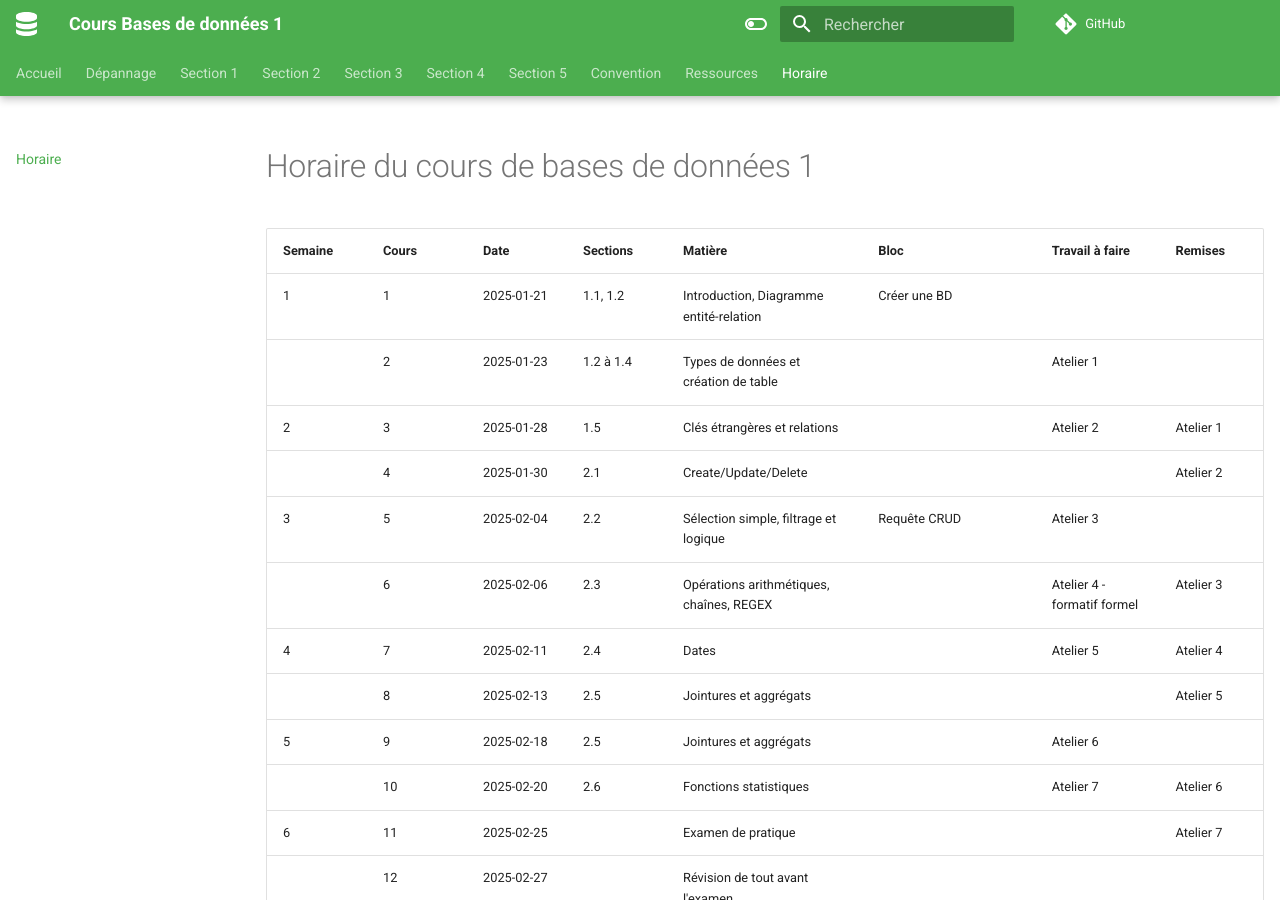
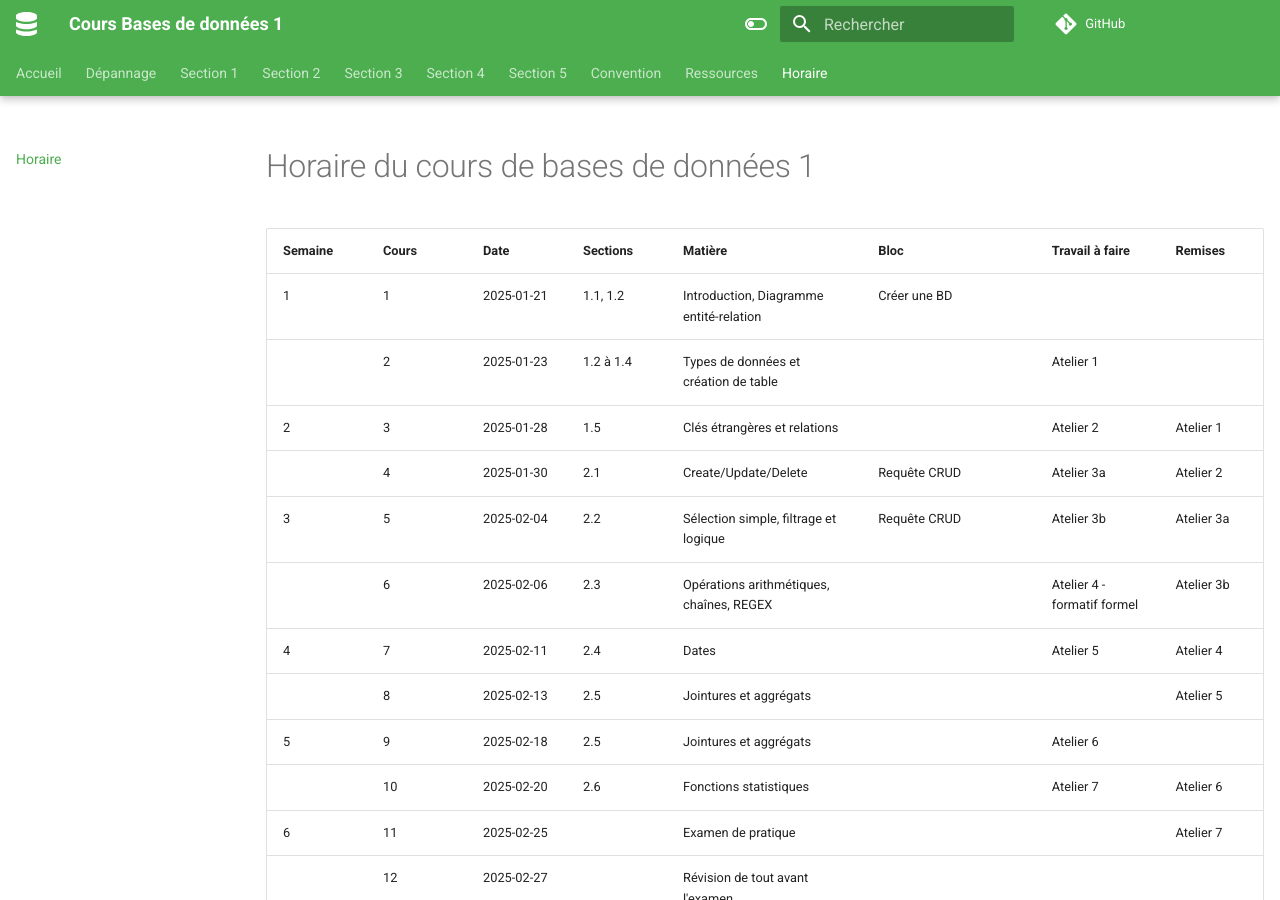
Before and after one commit to cegepvictoetienne/bd1, an MkDocs documentation site: the page built from docs/horaire.md, in a window 1280 px wide and 900 px high. Built offline with MkDocs 1.6.1 and Material for MkDocs 9.7.7, drawn with Linux system fonts in a browser that asks for light colours; comment, search, counter and statistics services are not loaded.

Commit message:
ajout atelier 3a et 3b

```diff
--- a/docs/horaire.md
+++ b/docs/horaire.md
@@ -4,9 +4,9 @@
 1|1|2025-01-21| 1.1, 1.2 | Introduction, Diagramme entité-relation | Créer une BD | |
  |2|2025-01-23| 1.2 à 1.4 | Types de données et création de table | | Atelier 1 |
 2|3|2025-01-28|1.5| Clés étrangères et relations | | Atelier 2 | Atelier 1
- |4|2025-01-30|2.1| Create/Update/Delete | | | Atelier 2
-3|5|2025-02-04|2.2| Sélection simple, filtrage et logique | Requête CRUD | Atelier 3 |
- |6|2025-02-06|2.3| Opérations arithmétiques, chaînes, REGEX | | Atelier 4 - formatif formel | Atelier 3
+ |4|2025-01-30|2.1| Create/Update/Delete | Requête CRUD | Atelier 3a| Atelier 2
+3|5|2025-02-04|2.2| Sélection simple, filtrage et logique | Requête CRUD | Atelier 3b| Atelier 3a
+ |6|2025-02-06|2.3| Opérations arithmétiques, chaînes, REGEX | | Atelier 4 - formatif formel | Atelier 3b
 4|7|2025-02-11|2.4| Dates | | Atelier 5 | Atelier 4
  |8|2025-02-13|2.5| Jointures et aggrégats | | | Atelier 5
 5|9|2025-02-18|2.5| Jointures et aggrégats | | Atelier 6 |
```
